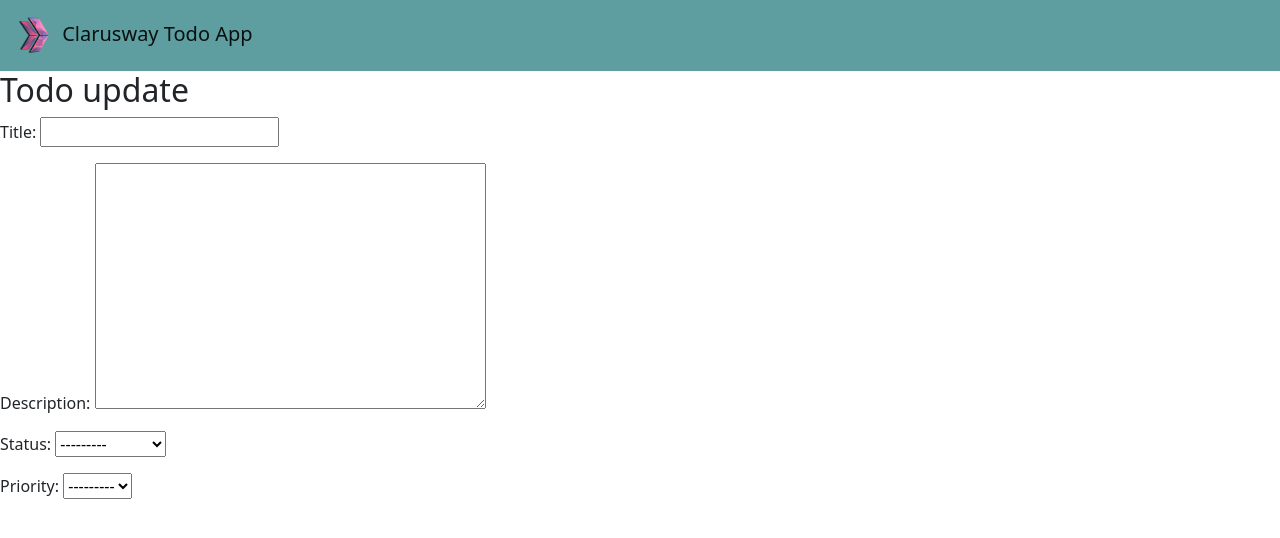
After one commit to FatihG34/Todo_App_Django, a Django app: template todo/templates/todo/todo_update.html in a window 1280 px wide. The commit adds this page. Shown: the top 538 px of the page. Run offline with Django 4.2, Linux system fonts and the light colour scheme; the template is opened without the code that fills it: values that come from a table or form of the project are taken from there, others are empty.

Commit message:
update page created

```diff
--- /dev/null
+++ b/todo/static/todo/css/style.css
@@ -0,0 +1,6 @@
+.navbar{
+    background-color:cadetblue;
+}
+.contianer{
+    justify-content:space-evenly;
+}
--- a/todo/templates/todo/base.html
+++ b/todo/templates/todo/base.html
@@ -1,12 +1,41 @@
+{% load static %}
 <!DOCTYPE html>
 <html lang="en">
   <head>
     <meta charset="UTF-8" />
     <meta http-equiv="X-UA-Compatible" content="IE=edge" />
     <meta name="viewport" content="width=device-width, initial-scale=1.0" />
-    <title>Document</title>
+    <!-- CSS only -->
+    <link
+      href="https://cdn.jsdelivr.net/npm/bootstrap@5.2.0/dist/css/bootstrap.min.css"
+      rel="stylesheet"
+      integrity="sha384-gH2yIJqKdNHPEq0n4Mqa/HGKIhSkIHeL5AyhkYV8i59U5AR6csBvApHHNl/vI1Bx"
+      crossorigin="anonymous"
+    />
+    <link rel="stylesheet" href="{% static 'todo/css/style.css' %}" />
+    <title>Todo App</title>
   </head>
   <body>
+    <!-- navabar start -->
+    <nav class="navbar navbar-expand-lg navbar navbar-white">
+      <div class="container-fluid">
+        <a class="navbar-brand" href="/">
+          <img
+            src="{% static 'todo/images/cw_logo.png' %}"
+            alt="Hi!"
+            width="45"
+            height="45"
+          />
+          Clarusway Todo App</a
+        >
+      </div>
+    </nav>
     {% block content %} {% endblock content %}
+    <!-- JavaScript Bundle with Popper -->
+    <script
+      src="https://cdn.jsdelivr.net/npm/bootstrap@5.2.0/dist/js/bootstrap.bundle.min.js"
+      integrity="sha384-A3rJD856KowSb7dwlZdYEkO39Gagi7vIsF0jrRAoQmDKKtQBHUuLZ9AsSv4jD4Xa"
+      crossorigin="anonymous"
+    ></script>
   </body>
 </html>
--- a/todo/templates/todo/home.html
+++ b/todo/templates/todo/home.html
@@ -1,6 +1,7 @@
 {% extends 'todo/base.html' %}
 <br />
 {% block content %}
+<div class="contianer d-flex">
   <form action="/add/" method="POST">
     {% csrf_token %} {{form.as_p}}
     <input type="submit" value="Add" />
@@ -10,4 +11,5 @@
     <li>{{todo}}</li>
     {% endfor %}
   </ul>
+</div>
 {% endblock content %}
--- /dev/null
+++ b/todo/templates/todo/todo_update.html
@@ -0,0 +1,5 @@
+{% extends 'todo/base.html' %} {% block content %}
+<h2>Todo update</h2>
+
+<form action="">{{form.as_p}}</form>
+{% endblock content %}
--- a/todo/urls.py
+++ b/todo/urls.py
@@ -2,5 +2,6 @@ from django.urls import path
 from .views import *
 urlpatterns = [
     path("", home, name='home'),
-    path('add/', todo_create, name='add')
+    path('add/', todo_create, name='add'),
+    path('update/<int:id>', todo_update, name='update'),
 ]
```
Also changed, not shown: todo/views.py (+10 -0 lines), todo/static/todo/images/cw_logo.png (added). Lines whose indentation alone changed are shown as unchanged.
